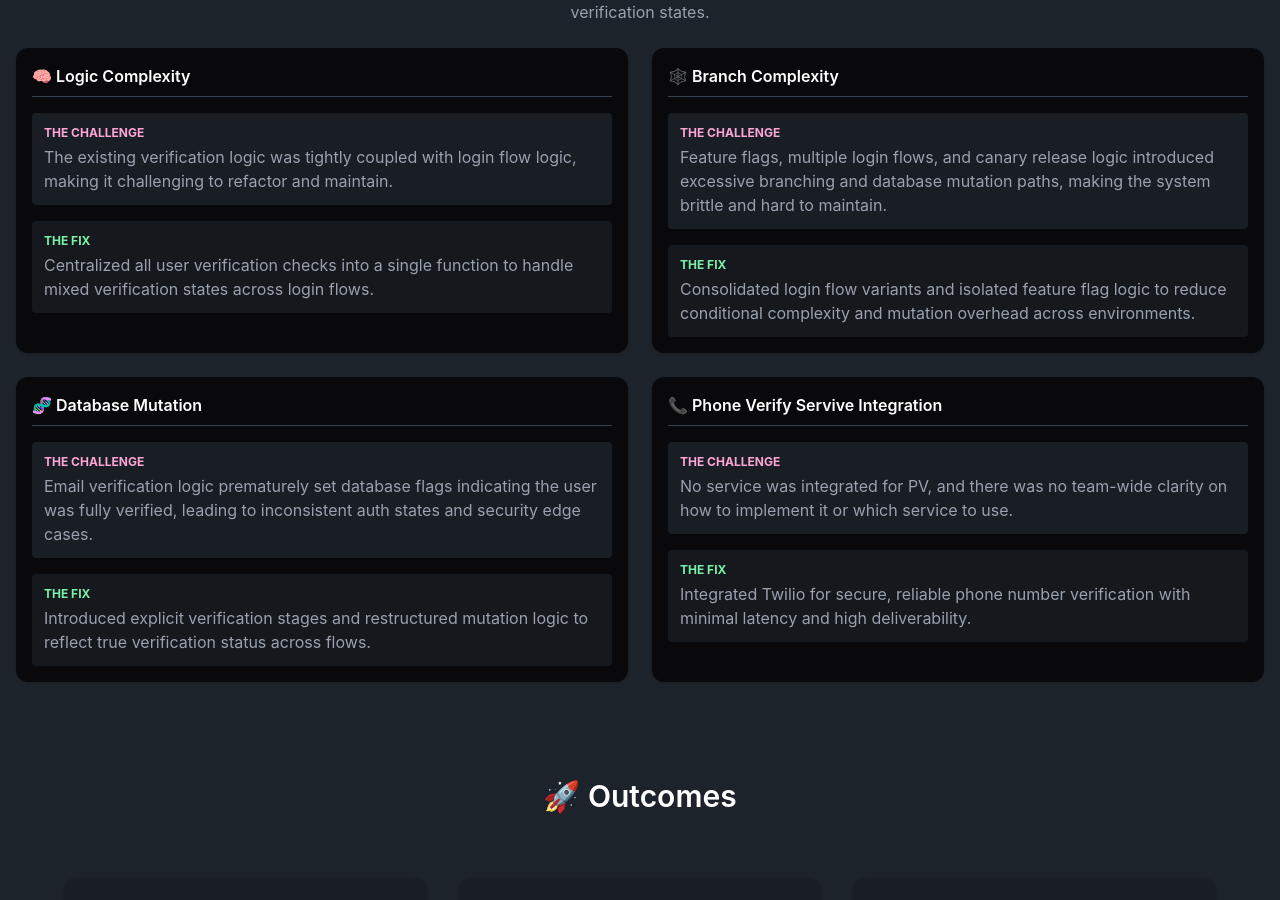
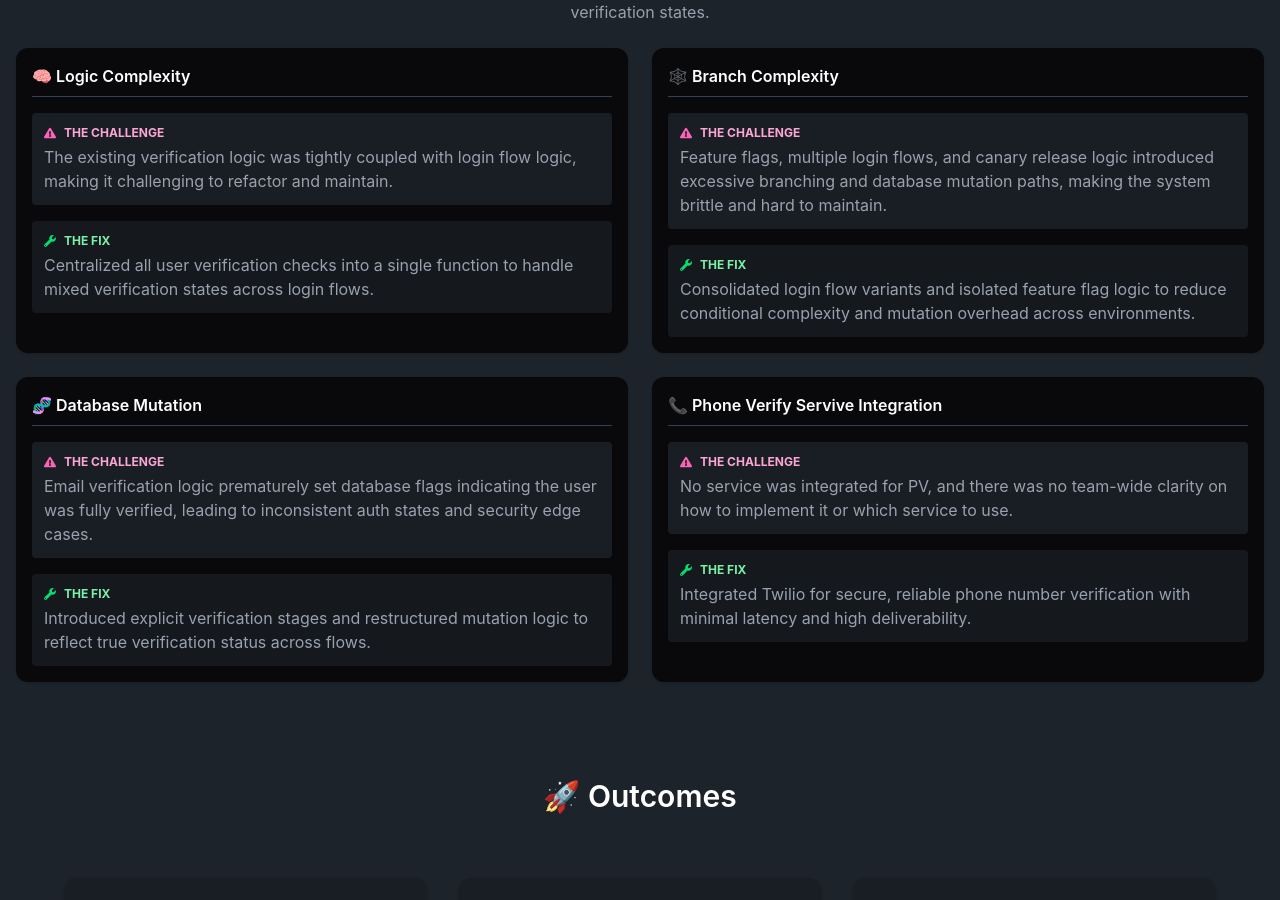
Before and after one commit to maddie-topaz/my-site, a Next.js app: page /projects/adr in a window 1280 px wide. Shown: the part 2540-3440 px from the top of the page. Built offline with nearby package versions, Linux system fonts and the light colour scheme.

Commit message:
feat: add icons to integration cards

```diff
--- a/app/projects/[id]/page.tsx
+++ b/app/projects/[id]/page.tsx
@@ -2,7 +2,16 @@
 
 import { motion } from "framer-motion"
 import Image from "next/image"
-import { FaFingerprint, FaMobileAlt, FaRobot, FaUserCheck, FaUserLock, FaUserShield } from "react-icons/fa"
+import {
+  FaExclamationTriangle,
+  FaFingerprint,
+  FaMobileAlt,
+  FaRobot,
+  FaUserCheck,
+  FaUserLock,
+  FaUserShield,
+  FaWrench,
+} from "react-icons/fa"
 import { SiAmazon, SiNodedotjs, SiPostgresql, SiReact, SiTwilio } from "react-icons/si"
 import { Button } from "components/Button/Button"
 
@@ -342,12 +351,18 @@ function FeatureCard({ title, problem, solution }: { title: string; problem: str
       <h3 className="border-b border-gray-700 pb-2 font-semibold text-white">{title}</h3>
 
       <div className="bg-base-200 rounded p-3">
-        <p className="mb-1 text-xs font-bold text-pink-300 uppercase">The Challenge</p>
+        <p className="mb-1 flex items-center gap-2 text-xs font-bold text-pink-300 uppercase">
+          <FaExclamationTriangle className="text-pink-400" />
+          The Challenge
+        </p>
         <p className="text-gray-400">{problem}</p>
       </div>
 
       <div className="bg-base-300 rounded p-3">
-        <p className="mb-1 text-xs font-bold text-green-300 uppercase">The Fix</p>
+        <p className="mb-1 flex items-center gap-2 text-xs font-bold text-green-300 uppercase">
+          <FaWrench className="text-green-400" />
+          The Fix
+        </p>
         <p className="text-gray-400">{solution}</p>
       </div>
     </div>
```
